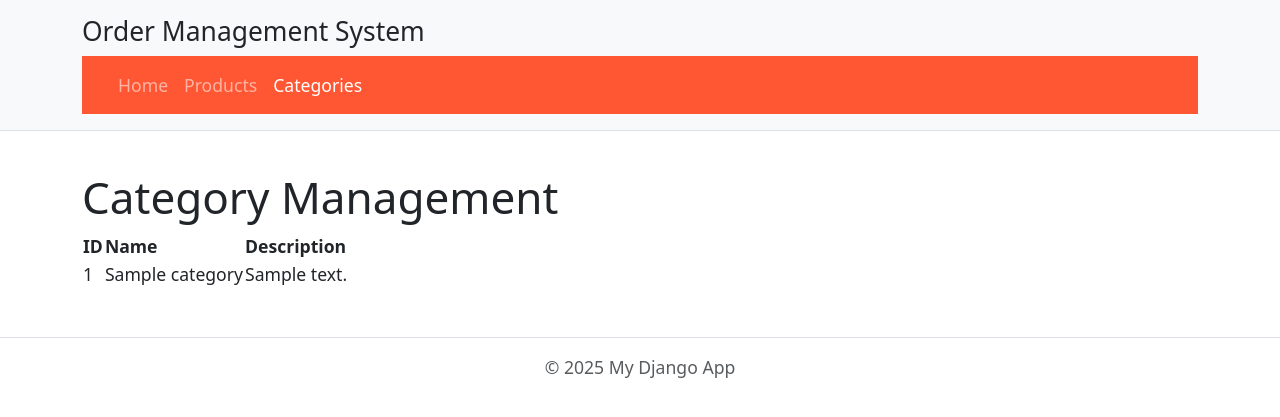
After one commit to Bibek2442B/LDWEx33, a Django app: page /products/admin/categories/ in a window 1280 px wide. The commit adds this page. Shown: the top 417 px of the page. Run offline with Django 5.2, Linux system fonts and the light colour scheme; tables that the repository leaves empty hold one stand-in row (values such as "Sample post"); style sheets or scripts are compiled from the project's sources; some libraries are stand-ins or nearby versions.

Commit message:
Admin List Categories

```diff
--- /dev/null
+++ b/oms/shop/products/templates/products/categories/admin_list.html
@@ -0,0 +1,42 @@
+{%extends "base.html" %}
+{% block title %}Admin - Categories{% endblock %}
+{% block content %}
+    <h1>Category Management</h1>
+
+    {% if categories %}
+        <table class="admin-category-table">
+            <thead>
+                <tr>
+                    <th>ID</th>
+                    <th>Name</th>
+                    <th>Description</th>
+                </tr>
+            </thead>
+            <tbody>
+                {% for category in categories %}
+                    <tr>
+                        <td>{{ category.id }}</td>
+                        <td>{{ category.name }}</td>
+                        <td>{{ category.description }}</td>
+                    </tr>
+                {% endfor %}
+            </tbody>
+        </table>
+
+        {% if is_paginated %}
+            <div class="pagination">
+                {% if page_obj.has_previous %}
+                    <a href="?page={{ page_obj.previous_page_number }}">Previous</a>
+                {% endif %}
+
+                <span>Page {{ page_obj.number }} of {{ page_obj.paginator.num_pages }}</span>
+
+                {% if page_obj.has_next %}
+                    <a href="?page={{ page_obj.next_page_number }}">Next</a>
+                {% endif %}
+            </div>
+        {% endif %}
+    {% else %}
+        <p>No categories found.</p>
+    {% endif %}
+{% endblock %}
--- a/oms/shop/products/urls.py
+++ b/oms/shop/products/urls.py
@@ -1,8 +1,9 @@
 from django.urls import path
-from .views import ProductListView
+from .views import ProductListView, CategoryAdminListView
 
 app_name = "products"
 urlpatterns = [
     # path("request-info/", RequestExplorerView.as_view(), name="request_info"),
-    path("", ProductListView.as_view(), name="products")
+    path("", ProductListView.as_view(), name="products"),
+    path("admin/categories/", CategoryAdminListView.as_view(), name="admin_categories"),
 ]
--- a/oms/shop/products/views.py
+++ b/oms/shop/products/views.py
@@ -1,6 +1,9 @@
 from django.views import View
+from django.views.generic import ListView, CreateView, UpdateView, DeleteView
 from django.http import HttpResponse
 from django.shortcuts import render  # needed for ProductListView
+from .models import Category
+from .forms import CategoryForm
 
 class RequestExplorerView(View):
     def get(self, request):
@@ -36,3 +39,14 @@ class ProductListView(View):
             "products": products,
         }
         return render(request, "products/list.html", context)
+
+class CategoryAdminListView(ListView):
+    model = Category
+    template_name = "products/categories/admin_list.html"
+    context_object_name = "categories"
+    paginate_by = 10
+
+class CategoryAdminCreate(CreateView):
+    form_class = CategoryForm
+    template_name = "products/categories/admin_form.html"
+    success_url = "/admin/products/categories/"
--- a/oms/templates/partials/navbar.html
+++ b/oms/templates/partials/navbar.html
@@ -16,7 +16,7 @@
                     <a class="nav-link {% if request.resolver_match.url_name == 'products' %}active{% endif%}" href="{% url 'shop:products:products' %}">Products</a>
                 </li>
                 <li class="nav-item">
-                    <a class="nav-link" href="#">Contacts</a>
+                    <a class="nav-link {% if request.resolver_match.url_name == 'admin_categories' %}active{% endif%}" href="{% url 'shop:products:admin_categories' %}">Categories</a>
                 </li>
             </ul>
         </div>
```
Also changed, not shown: oms/shop/products/forms.py (added, +11 -0 lines).
